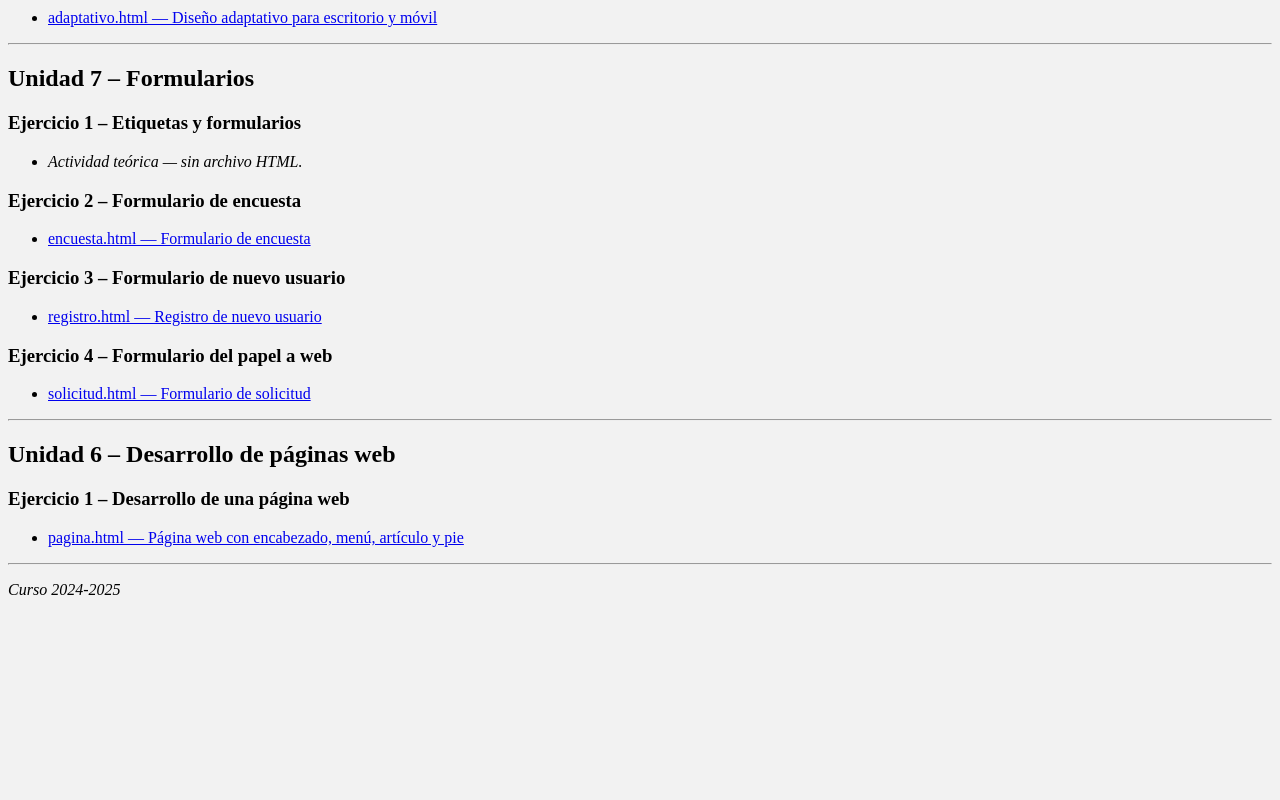
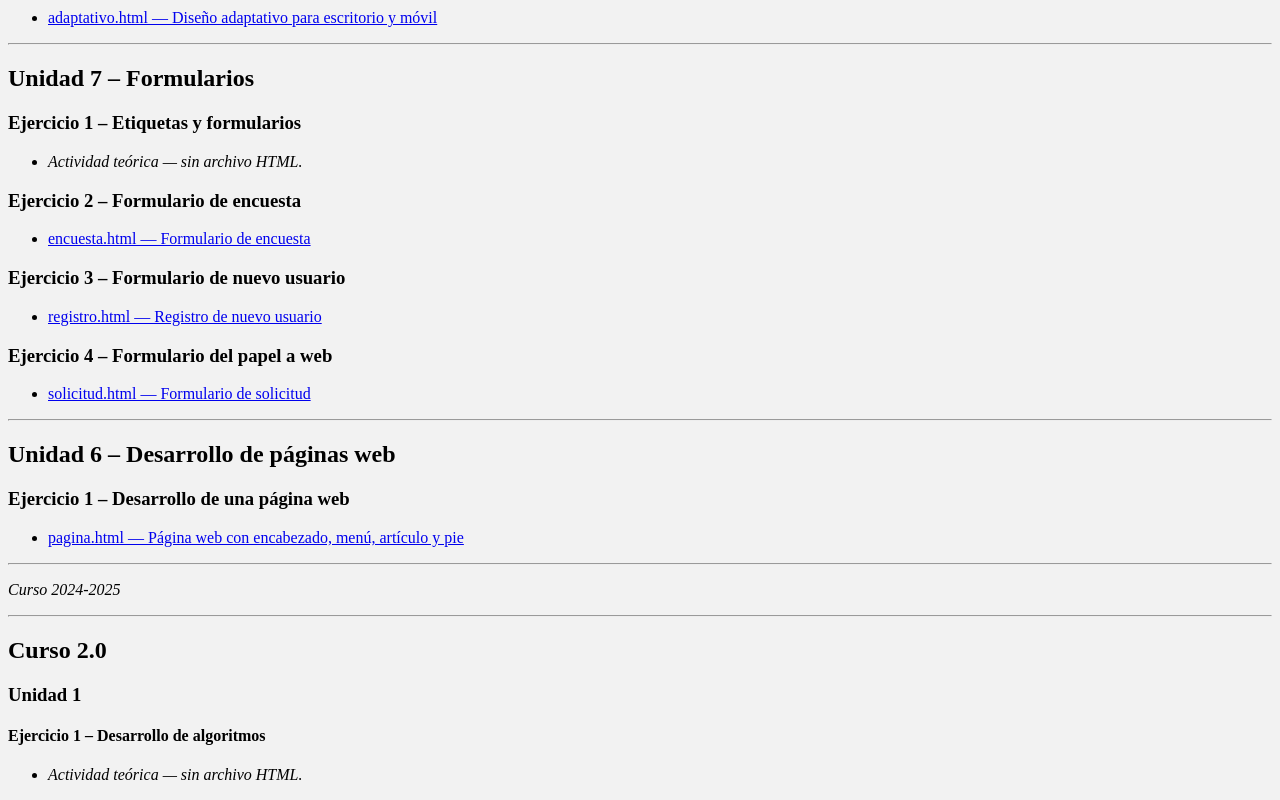
Before and after one commit to jairoSanroman/CursoJairo, a plain HTML site: page index.html in a window 1280 px wide. Shown: the part 2015-2815 px from the top of the page. Before the commit the page ends 2630 px from the top, so only its background shows below. Drawn offline with Linux system fonts and the light colour scheme.

Commit message:
Añado Curso2.0 Unidad1 ejer1 - Algoritmos

```diff
--- a/index.html
+++ b/index.html
@@ -175,5 +175,17 @@
   <hr>
   <p><em>Curso 2024-2025</em></p>
 
+  <hr>
+
+  <!-- ── CURSO 2.0 ── -->
+  <h2>Curso 2.0</h2>
+
+  <h3>Unidad 1</h3>
+
+  <h4>Ejercicio 1 &ndash; Desarrollo de algoritmos</h4>
+  <ul>
+    <li><em>Actividad teórica &mdash; sin archivo HTML.</em></li>
+  </ul>
+
 </body>
 </html>
```
Also changed, not shown: 1 other file.
